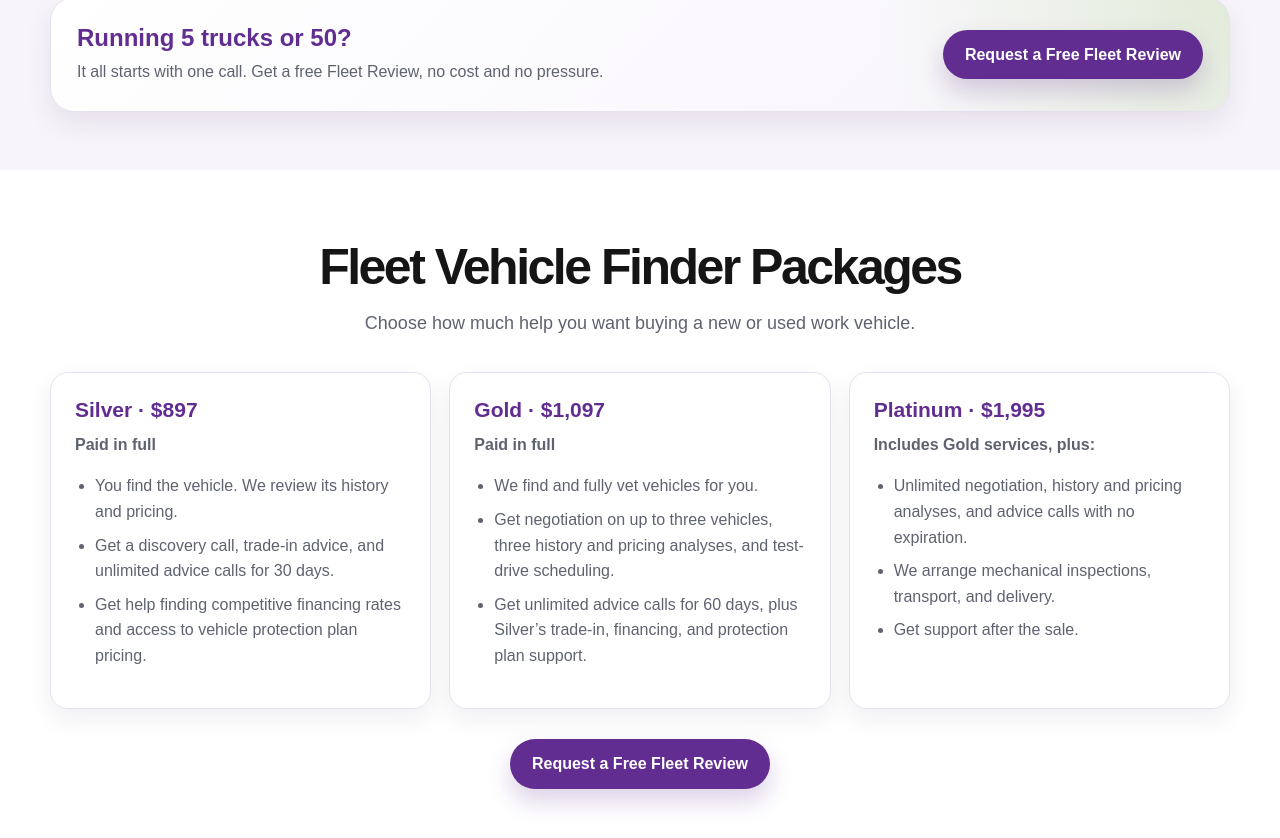
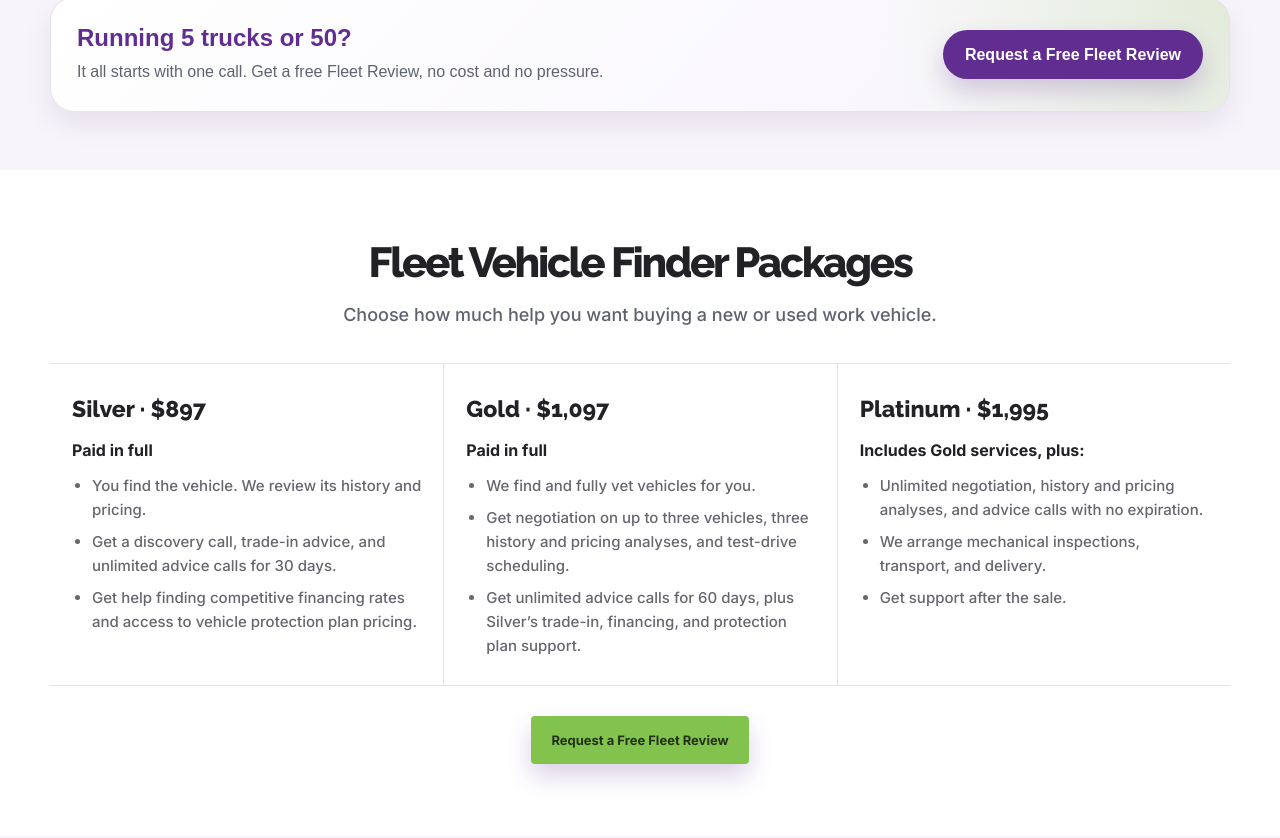
Before and after one commit to briedelosreyes/fleet-smart, a plain HTML site: page index.html in a window 1280 px wide. Shown: the part 2742-3580 px from the top of the page. Drawn offline with Linux system fonts and the light colour scheme.

Commit message:
Match Fleet pricing to iAutoAgent homepage and improve mobile access

```diff
--- a/index.html
+++ b/index.html
@@ -7,6 +7,8 @@
   <title>Fleet Smart by iAutoAgent | Fleet Buying, Selling & Protection</title>
 
   <meta name="description" content="Fleet Smart by iAutoAgent helps service businesses buy, sell, and protect fleet vehicles with less downtime, less guesswork, and less money left on the table." />
+
+  <link rel="stylesheet" href="https://fonts.googleapis.com/css2?family=Inter:wght@500;700&amp;family=Raleway:wght@800&amp;display=swap" />
 
   <style>
     :root {
@@ -342,21 +344,109 @@
       gap: 18px;
     }
 
+    .nav-actions .mobile-pricing-link {
+      display: none;
+    }
+
     #pricing {
       scroll-margin-top: 90px;
-    }
-
-    #pricing .problem-card ul {
+      background: #fff;
+      color: #222126;
+      font-family: Inter, Arial, sans-serif;
+    }
+
+    #pricing h2,
+    #pricing h3 {
+      color: #222126;
+      font-family: Raleway, Arial, sans-serif;
+      font-weight: 800;
+    }
+
+    #pricing h2 {
+      font-size: clamp(30px, 4vw, 42px);
+      letter-spacing: -0.055em;
+    }
+
+    #pricing h3 {
+      font-size: 23px;
+    }
+
+    #pricing .pricing-grid {
+      display: grid;
+      grid-template-columns: repeat(3, minmax(0, 1fr));
+      border-block: 1px solid #e6e1eb;
+    }
+
+    #pricing .pricing-package {
+      min-width: 0;
+      padding: 27px 22px;
+    }
+
+    #pricing .pricing-package + .pricing-package {
+      border-inline-start: 1px solid #e6e1eb;
+    }
+
+    #pricing .pricing-package h3,
+    #pricing .pricing-package p {
+      margin: 0 0 10px;
+    }
+
+    #pricing .pricing-package ul {
+      margin: 0;
       padding-inline-start: 1.25rem;
-      color: var(--muted);
-    }
-
-    #pricing .problem-card li + li {
+      color: #68656e;
+      font-size: 15px;
+      font-weight: 500;
+    }
+
+    #pricing .pricing-package li + li {
       margin-top: 0.5rem;
     }
 
     #pricing .pricing-action {
       margin: 30px auto 0;
+    }
+
+    #pricing .pricing-action .btn {
+      min-height: 48px;
+      border: 1px solid transparent;
+      border-radius: 4px;
+      padding: 14px 19px;
+      background: #81c34d;
+      color: #243018;
+      font-size: 13px;
+      font-weight: 700;
+      text-align: center;
+    }
+
+    #pricing .pricing-action .btn:hover {
+      background: #70b33e;
+    }
+
+    @media (max-width: 980px) {
+      .nav-actions .mobile-pricing-link {
+        display: inline-flex;
+        align-items: center;
+        min-height: 44px;
+        padding-inline: 12px;
+        color: var(--purple);
+        font-weight: 700;
+      }
+    }
+
+    @media (max-width: 680px) {
+      #pricing .pricing-grid {
+        grid-template-columns: 1fr;
+      }
+
+      #pricing .pricing-package {
+        padding: 22px 0;
+      }
+
+      #pricing .pricing-package + .pricing-package {
+        border-inline-start: 0;
+        border-block-start: 1px solid #e6e1eb;
+      }
     }
 
     .problem-punch {
@@ -1206,6 +1296,7 @@
       </nav>
 
       <div class="nav-actions">
+        <a class="mobile-pricing-link" href="#pricing">Pricing</a>
         <a class="btn btn-primary" href="tel:6366143711">Call or Text Us</a>
       </div>
     </div>
@@ -1393,8 +1484,8 @@
           <p>Choose how much help you want buying a new or used work vehicle.</p>
         </div>
 
-        <div class="problem-grid">
-          <article class="problem-card">
+        <div class="pricing-grid">
+          <article class="pricing-package">
             <h3>Silver · $897</h3>
             <p><strong>Paid in full</strong></p>
             <ul>
@@ -1403,7 +1494,7 @@
               <li>Get help finding competitive financing rates and access to vehicle protection plan pricing.</li>
             </ul>
           </article>
-          <article class="problem-card">
+          <article class="pricing-package">
             <h3>Gold · $1,097</h3>
             <p><strong>Paid in full</strong></p>
             <ul>
@@ -1412,7 +1503,7 @@
               <li>Get unlimited advice calls for 60 days, plus Silver’s trade-in, financing, and protection plan support.</li>
             </ul>
           </article>
-          <article class="problem-card">
+          <article class="pricing-package">
             <h3>Platinum · $1,995</h3>
             <p><strong>Includes Gold services, plus:</strong></p>
             <ul>
```
